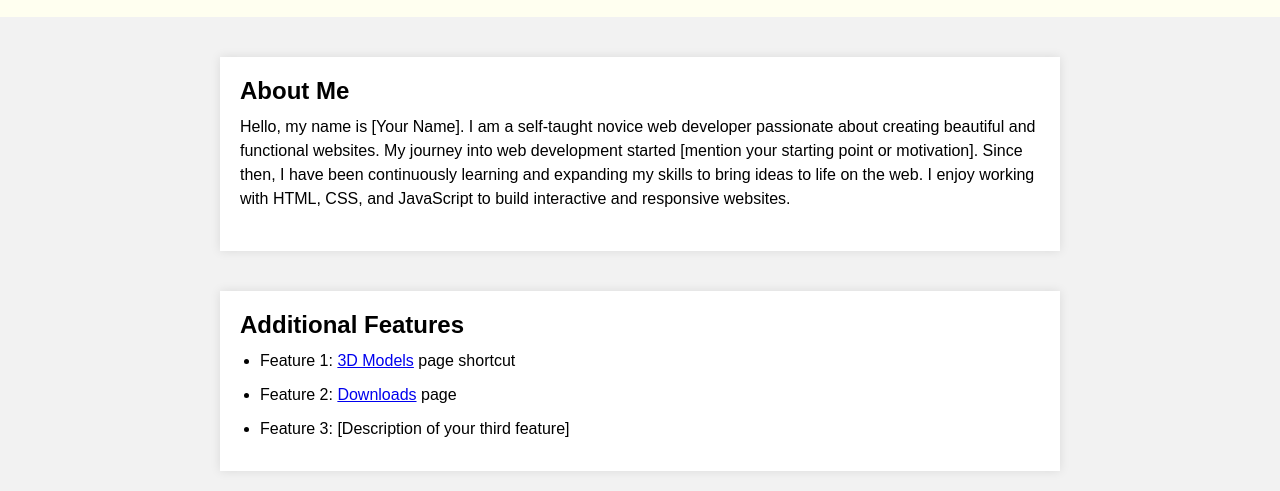
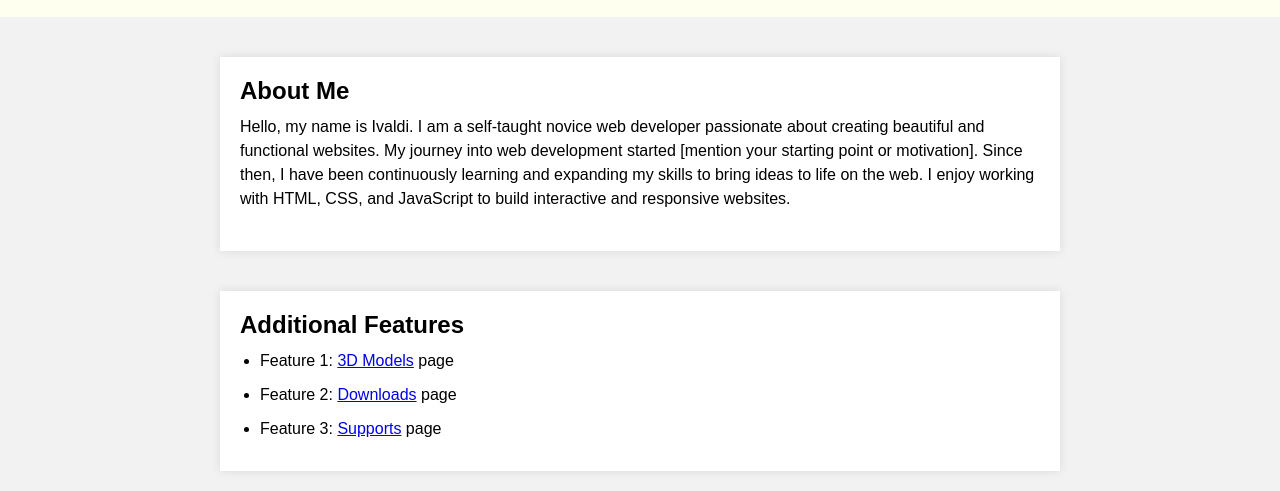
Before and after one commit to Ivaldi47/Fun-Project, a plain HTML site: page index.html in a window 1280 px wide. Shown: the part 51-542 px from the top of the page. Drawn offline with Linux system fonts and the light colour scheme; a script that the page names is missing.

Commit message:
index.html

```diff
--- a/index.html
+++ b/index.html
@@ -20,15 +20,15 @@
 
   <div class="content">
     <h2>About Me</h2>
-    <p>Hello, my name is [Your Name]. I am a self-taught novice web developer passionate about creating beautiful and functional websites. My journey into web development started [mention your starting point or motivation]. Since then, I have been continuously learning and expanding my skills to bring ideas to life on the web. I enjoy working with HTML, CSS, and JavaScript to build interactive and responsive websites.</p>
+    <p>Hello, my name is Ivaldi. I am a self-taught novice web developer passionate about creating beautiful and functional websites. My journey into web development started [mention your starting point or motivation]. Since then, I have been continuously learning and expanding my skills to bring ideas to life on the web. I enjoy working with HTML, CSS, and JavaScript to build interactive and responsive websites.</p>
   </div>
 
   <div class="additional-features">
     <h2>Additional Features</h2>
     <ul>
-      <li>Feature 1: <a href="#">3D Models</a> page shortcut</li>
+      <li>Feature 1: <a href="#">3D Models</a> page</li>
       <li>Feature 2: <a href="#">Downloads</a> page</li>
-      <li>Feature 3: [Description of your third feature]</li>
+      <li>Feature 3: <a href="#">Supports</a> page</li>
     </ul>
   </div>
 
```
